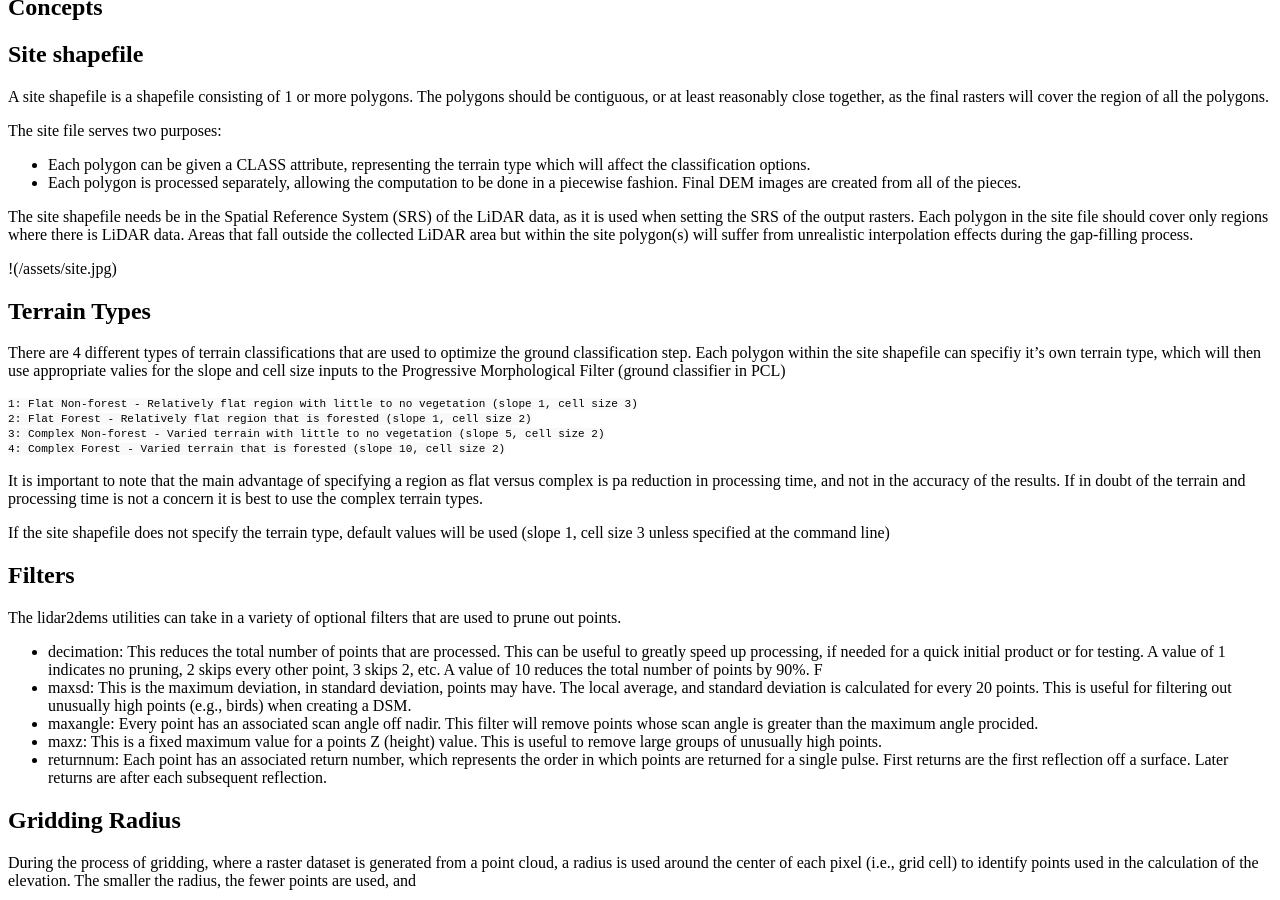
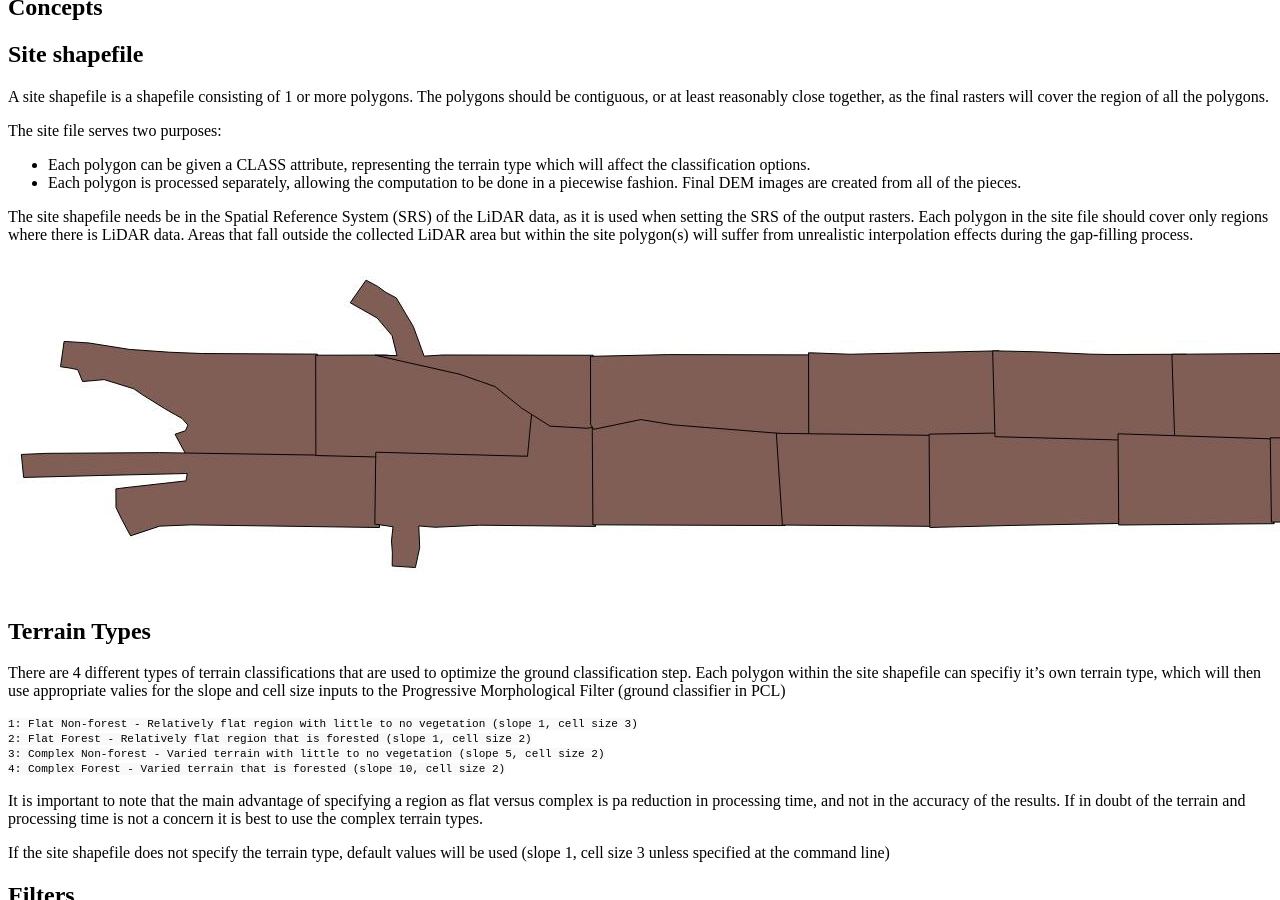
Before and after one commit to Applied-GeoSolutions/lidar2dems, a Jekyll site: the page built from _posts/2015-05-28-concepts.md, in a window 1280 px wide and 900 px high, scrolled down 407 px. Built offline with Jekyll 4.4.1, drawn with Linux system fonts in a browser that asks for light colours; Markdown is read by kramdown in place of the engine named in the settings; a style sheet for code colours, icons or effects is not loaded.

Commit message:
example site image

```diff
--- a/_posts/2015-05-28-concepts.md
+++ b/_posts/2015-05-28-concepts.md
@@ -16,7 +16,7 @@ The site file serves two purposes:
 
 The site shapefile needs be in the Spatial Reference System (SRS) of the LiDAR data, as it is used when setting the SRS of the output rasters. Each polygon in the site file should cover only regions where there is LiDAR data. Areas that fall outside the collected LiDAR area but within the site polygon(s) will suffer from unrealistic interpolation effects during the gap-filling process.
 
-!(/assets/site.jpg)
+![example site shapefile](/assets/site.jpg)
 
 ## Terrain Types
 There are 4 different types of terrain classifications that are used to optimize the ground classification step. Each polygon within the site shapefile can specifiy it's own terrain type, which will then use appropriate valies for the slope and cell size inputs to the Progressive Morphological Filter (ground classifier in PCL)
```
